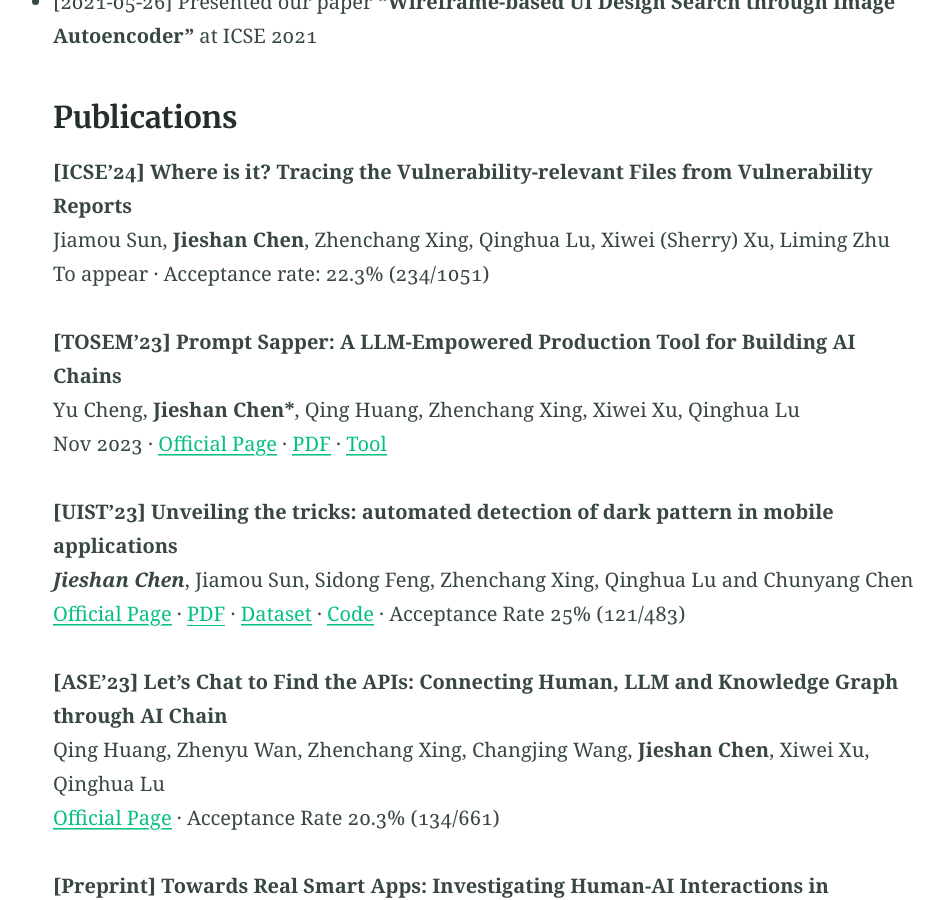
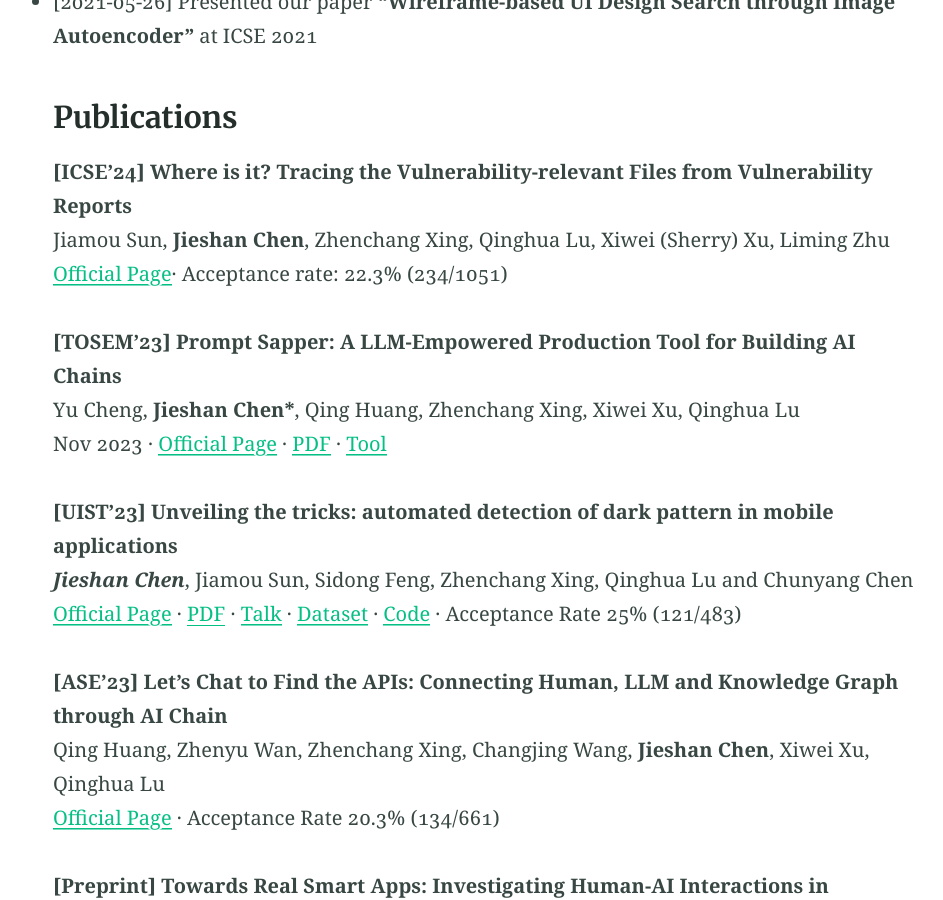
Before and after one commit to chenjshnn/chenjshnn.github.io, a Jekyll site: the page built from index.md, in a window 1280 px wide and 900 px high, scrolled down 1856 px. Shown: the whole window, without its empty margins (155-1098 px from the left). Built offline with Jekyll 4.4.1, drawn with Linux system fonts in a browser that asks for light colours.

Commit message:
Update index.md

```diff
--- a/index.md
+++ b/index.md
@@ -44,7 +44,7 @@ Jieshan has published many papers at top-tier CORE A* ranked conferences/journal
 
 **[ICSE'24] Where is it? Tracing the Vulnerability-relevant Files from Vulnerability Reports** <br />
 Jiamou Sun, **Jieshan Chen**, Zhenchang Xing, Qinghua Lu, Xiwei (Sherry) Xu, Liming Zhu <br />
-To appear · Acceptance rate: 22.3% (234/1051)
+[Official Page](https://dl.acm.org/doi/10.1145/3597503.3639202)· Acceptance rate: 22.3% (234/1051)
 
 **[TOSEM'23] Prompt Sapper: A LLM-Empowered Production Tool for Building AI Chains** <br />
 Yu Cheng, **Jieshan Chen\***, Qing Huang, Zhenchang Xing, Xiwei Xu, Qinghua Lu <br />
@@ -52,7 +52,7 @@ Nov 2023 · [Official Page](https://dl.acm.org/doi/10.1145/3638247) · [PDF](htt
 
 **[UIST'23] Unveiling the tricks: automated detection of dark pattern in mobile applications** <br />
 ***Jieshan Chen***, Jiamou Sun, Sidong Feng, Zhenchang Xing, Qinghua Lu and Chunyang Chen <br />
-[Official Page](https://dl.acm.org/doi/10.1145/3586183.3606783) · [PDF](https://arxiv.org/pdf/2308.05898.pdf) · [Dataset](https://zenodo.org/records/8126443) · [Code](https://github.com/chenjshnn/UIST23-UIGuard) · Acceptance Rate 25% (121/483)
+[Official Page](https://dl.acm.org/doi/10.1145/3586183.3606783) · [PDF](https://arxiv.org/pdf/2308.05898.pdf)  · [Talk](https://m.youtube.com/watch?v=PkXHuPkatpk&t=16167s) · [Dataset](https://zenodo.org/records/8126443) · [Code](https://github.com/chenjshnn/UIST23-UIGuard) · Acceptance Rate 25% (121/483)
 
 **[ASE'23] Let's Chat to Find the APIs: Connecting Human, LLM and Knowledge Graph through AI Chain** <br />
 Qing Huang, Zhenyu Wan, Zhenchang Xing, Changjing Wang, **Jieshan Chen**, Xiwei Xu, Qinghua Lu <br />
```
